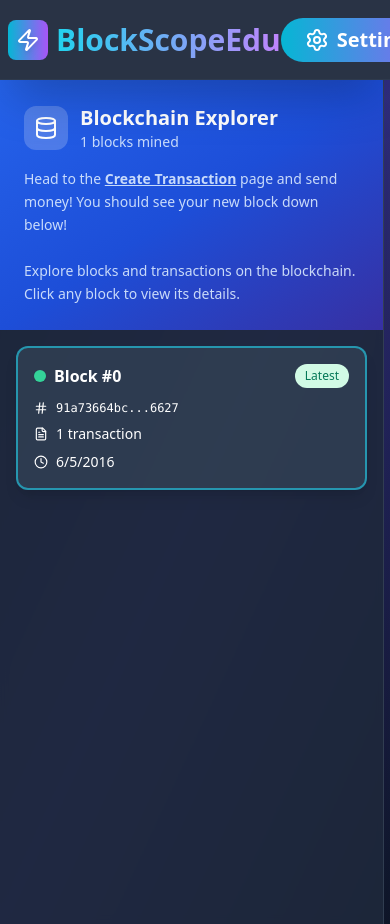
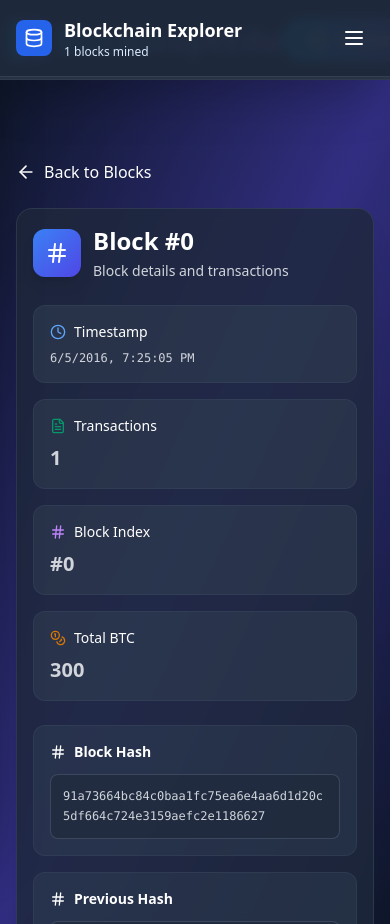
Before and after one commit to StuvanFIT/Blockchain-Network-Educational-Tool, a React (Create React App) app in the folder explorer/: page /simulators/explorer in a window 390 px wide. Shown: the top 924 px of the page. Built offline with nearby package versions, Linux system fonts and the light colour scheme.

Commit message:
feat: enhance mobile experience with new sidebar and header for BlockExplorer

```diff
--- a/explorer/src/components/BlockExplorer.tsx
+++ b/explorer/src/components/BlockExplorer.tsx
@@ -1,5 +1,5 @@
 import React, { useEffect, useState } from 'react';
-import { Hash, Clock, Coins, FileText, Database } from 'lucide-react';
+import { Hash, Clock, Coins, FileText, Database, Menu, X, ArrowLeft } from 'lucide-react';
 import { useBlockchainStore } from '../stores/BlockChainStore';
 import { Link } from 'react-router';
 
@@ -19,6 +19,7 @@ type Block = {
 const BlockExplorer = () => {
   const [blocks, setBlocks] = useState<Block[]>([]);
   const [selectedBlock, setSelectedBlock] = useState<Block | null>(null);
+  const [sidebarOpen, setSidebarOpen] = useState(false);
   const {blockchain}  = useBlockchainStore();
 
   useEffect(() => {
@@ -29,13 +30,51 @@ const BlockExplorer = () => {
 
   const formatHash = (hash: string, length = 8) => `${hash.slice(0, length)}...${hash.slice(-4)}`;
 
-  return (
-    <div className="min-h-screen bg-gradient-to-br from-slate-900 via-indigo-900 to-slate-900 overflow-hidden ">
-      <div className="flex h-screen">
+  const handleBlockSelect = (block: Block) => {
+    setSelectedBlock(block);
+    setSidebarOpen(false); // Close sidebar on mobile after selection
+  };
+
+  const handleBackToBlocks = () => {
+    setSelectedBlock(null);
+    setSidebarOpen(true); // Open sidebar when going back on mobile
+  };
+
+   return (
+    <div className="min-h-screen bg-gradient-to-br from-slate-900 via-indigo-900 to-slate-900 overflow-hidden">
+      <div className="flex h-screen relative">
+        {/* Mobile Header */}
+        <div className="lg:hidden fixed top-0 left-0 right-0 z-50 bg-slate-800/95 backdrop-blur-sm border-b border-slate-600/50 p-4">
+          <div className="flex items-center justify-between">
+            <div className="flex items-center gap-3">
+              <div className="p-2 bg-blue-600 rounded-lg">
+                <Database className="w-5 h-5 text-white" />
+              </div>
+              <div>
+                <h1 className="text-lg font-bold text-white">Blockchain Explorer</h1>
+                <p className="text-blue-100 text-xs">{blocks.length} blocks mined</p>
+              </div>
+            </div>
+            <button
+              onClick={() => setSidebarOpen(!sidebarOpen)}
+              className="p-2 text-white hover:bg-slate-700 rounded-lg transition-colors"
+            >
+              {sidebarOpen ? <X className="w-6 h-6" /> : <Menu className="w-6 h-6" />}
+            </button>
+          </div>
+        </div>
+
         {/* Sidebar */}
-        <div className="w-96 bg-slate-800/90 backdrop-blur-sm shadow-2xl border-r border-slate-600/50 flex flex-col">
-          {/* Header */}
-          <div className="p-6 bg-gradient-to-br from-blue-600 via-blue-700 to-indigo-800 text-white">
+        <div className={`
+          fixed lg:relative inset-y-0 left-0 z-40 w-full sm:w-80 lg:w-96
+          bg-slate-800/95 lg:bg-slate-800/90 backdrop-blur-sm shadow-2xl
+          border-r border-slate-600/50 transition-transform duration-300 ease-in-out
+          ${sidebarOpen ? 'translate-x-0' : '-translate-x-full lg:translate-x-0'}
+          ${selectedBlock ? 'lg:flex' : 'flex'}
+          flex-col
+        `}>
+          {/* Header - Hidden on mobile, shown on desktop */}
+          <div className="hidden lg:block p-6 bg-gradient-to-br from-blue-600 via-blue-700 to-indigo-800 text-white">
             <div className="flex items-center gap-3 mb-4">
               <div className="p-2.5 bg-white/20 rounded-xl backdrop-blur-sm">
                 <Database className="w-6 h-6" />
@@ -48,14 +87,26 @@ const BlockExplorer = () => {
 
             <div className='text-blue-100 text-sm leading-relaxed opacity-90'>
               Head to the {' '}
-              <Link to={"/simulators/createTransactions"} className='font-bold underline'>Create Transaction</Link>
+              <a href="/simulators/createTransactions" className='font-bold underline'>Create Transaction</a>
               {' '}page and send money! You should see your new block down below!
             </div>
             <br/>
             <p className="text-blue-100 text-sm leading-relaxed opacity-90">
               Explore blocks and transactions on the blockchain. Click any block to view its details.
             </p>
+          </div>
 
+          {/* Mobile Header Content */}
+          <div className="lg:hidden p-4 bg-gradient-to-br from-blue-600 via-blue-700 to-indigo-800 text-white mt-16">
+            <div className='text-blue-100 text-sm leading-relaxed opacity-90'>
+              Head to the {' '}
+              <a href="/simulators/createTransactions" className='font-bold underline'>Create Transaction</a>
+              {' '}page and send money!
+            </div>
+            <br/>
+            <p className="text-blue-100 text-sm leading-relaxed opacity-90">
+              Explore blocks and transactions on the blockchain. Click any block to view its details.
+            </p>
           </div>
 
           {/* Block List */}
@@ -63,7 +114,7 @@ const BlockExplorer = () => {
             {blocks.map((block, index) => (
               <div
                 key={block.hash}
-                onClick={() => setSelectedBlock(block)}
+                onClick={() => handleBlockSelect(block)}
                 className={`p-4 rounded-xl cursor-pointer transition-all duration-200 border-2 ${
                   selectedBlock?.hash === block.hash
                     ? 'bg-slate-700/80 border-cyan-400/60 shadow-lg'
@@ -93,7 +144,7 @@ const BlockExplorer = () => {
                   </div>
                   <div className="flex items-center gap-2 text-sm text-white">
                     <Clock className="w-3.5 h-3.5" />
-                    <span>{new Date(block.timestamp * 1000).toLocaleDateString()}</span>
+                    <span className="text-xs">{new Date(block.timestamp * 1000).toLocaleDateString()}</span>
                   </div>
                 </div>
               </div>
@@ -101,80 +152,97 @@ const BlockExplorer = () => {
           </div>
         </div>
 
+        {/* Overlay for mobile */}
+        {sidebarOpen && (
+          <div
+            className="lg:hidden fixed inset-0 bg-black/50 z-30"
+            onClick={() => setSidebarOpen(false)}
+          />
+        )}
+
         {/* Main Content */}
-        <div className="flex-1 overflow-y-auto">
+        <div className="flex-1 overflow-y-auto pt-16 lg:pt-0">
           {selectedBlock ? (
-            <div className="p-8 max-w-6xl mx-auto">
+            <div className="p-4 sm:p-6 lg:p-8 max-w-6xl mx-auto">
+              {/* Mobile Back Button */}
+              <button
+                onClick={handleBackToBlocks}
+                className="lg:hidden flex items-center gap-2 text-white hover:text-blue-400 transition-colors mb-6"
+              >
+                <ArrowLeft className="w-5 h-5" />
+                <span>Back to Blocks</span>
+              </button>
+
               {/* Block Header */}
-              <div className="bg-slate-800/80 backdrop-blur-sm rounded-2xl shadow-xl p-8 mb-8 border border-slate-600/40">
-                <div className="flex items-center gap-4 mb-8">
-                  <div className="p-4 bg-gradient-to-br from-blue-500 to-indigo-600 rounded-2xl text-white shadow-lg">
-                    <Hash className="w-8 h-8" />
+              <div className="bg-slate-800/80 backdrop-blur-sm rounded-2xl shadow-xl p-4 sm:p-6 lg:p-8 mb-6 lg:mb-8 border border-slate-600/40">
+                <div className="flex items-center gap-3 sm:gap-4 mb-6 lg:mb-8">
+                  <div className="p-3 lg:p-4 bg-gradient-to-br from-blue-500 to-indigo-600 rounded-xl lg:rounded-2xl text-white shadow-lg">
+                    <Hash className="w-6 h-6 lg:w-8 lg:h-8" />
                   </div>
                   <div>
-                    <h2 className="text-3xl font-bold text-white">Block #{selectedBlock.index}</h2>
-                    <p className="text-gray-300 mt-1">Block details and transactions</p>
+                    <h2 className="text-2xl lg:text-3xl font-bold text-white">Block #{selectedBlock.index}</h2>
+                    <p className="text-gray-300 mt-1 text-sm lg:text-base">Block details and transactions</p>
                   </div>
                 </div>
 
                 {/* Block Stats Grid */}
-                <div className="grid grid-cols-1 md:grid-cols-2 lg:grid-cols-4 gap-6 mb-8">
-                  <div className="bg-slate-700/50 rounded-xl p-5 border border-slate-600/30">
-                    <div className="flex items-center gap-3 mb-2">
-                      <Clock className="w-5 h-5 text-blue-400" />
+                <div className="grid grid-cols-1 sm:grid-cols-2 lg:grid-cols-4 gap-4 lg:gap-6 mb-6 lg:mb-8">
+                  <div className="bg-slate-700/50 rounded-xl p-4 lg:p-5 border border-slate-600/30">
+                    <div className="flex items-center gap-2 lg:gap-3 mb-2">
+                      <Clock className="w-4 h-4 lg:w-5 lg:h-5 text-blue-400" />
                       <span className="text-sm font-medium text-white">Timestamp</span>
                     </div>
-                    <p className="font-mono text-sm text-gray-300">{new Date(selectedBlock.timestamp * 1000).toLocaleString()}</p>
+                    <p className="font-mono text-xs lg:text-sm text-gray-300">{new Date(selectedBlock.timestamp * 1000).toLocaleString()}</p>
                   </div>
 
-                  <div className="bg-slate-700/50 rounded-xl p-5 border border-slate-600/30">
-                    <div className="flex items-center gap-3 mb-2">
-                      <FileText className="w-5 h-5 text-emerald-600" />
+                  <div className="bg-slate-700/50 rounded-xl p-4 lg:p-5 border border-slate-600/30">
+                    <div className="flex items-center gap-2 lg:gap-3 mb-2">
+                      <FileText className="w-4 h-4 lg:w-5 lg:h-5 text-emerald-600" />
                       <span className="text-sm font-medium text-white">Transactions</span>
                     </div>
-                    <p className="text-2xl font-bold text-gray-300">{selectedBlock.data.length}</p>
+                    <p className="text-xl lg:text-2xl font-bold text-gray-300">{selectedBlock.data.length}</p>
                   </div>
 
-                  <div className="bg-slate-700/50 rounded-xl p-5 border border-slate-600/30">
-                    <div className="flex items-center gap-3 mb-2">
-                      <Hash className="w-5 h-5 text-purple-400" />
+                  <div className="bg-slate-700/50 rounded-xl p-4 lg:p-5 border border-slate-600/30">
+                    <div className="flex items-center gap-2 lg:gap-3 mb-2">
+                      <Hash className="w-4 h-4 lg:w-5 lg:h-5 text-purple-400" />
                       <span className="text-sm font-medium text-white">Block Index</span>
                     </div>
-                    <p className="text-2xl font-bold text-gray-300">#{selectedBlock.index}</p>
+                    <p className="text-xl lg:text-2xl font-bold text-gray-300">#{selectedBlock.index}</p>
                   </div>
 
-                  <div className="bg-slate-700/50 rounded-xl p-5 border border-slate-600/30">
-                    <div className="flex items-center gap-3 mb-2">
-                      <Coins className="w-5 h-5 text-amber-600" />
+                  <div className="bg-slate-700/50 rounded-xl p-4 lg:p-5 border border-slate-600/30">
+                    <div className="flex items-center gap-2 lg:gap-3 mb-2">
+                      <Coins className="w-4 h-4 lg:w-5 lg:h-5 text-amber-600" />
                       <span className="text-sm font-medium text-white">Total BTC</span>
                     </div>
-                    <p className="text-2xl font-bold text-gray-300">
+                    <p className="text-xl lg:text-2xl font-bold text-gray-300">
                       {selectedBlock.data.reduce((sum, tx) => sum + tx.txOuts.reduce((txSum, out) => txSum + out.amount, 0), 0)}
                     </p>
                   </div>
                 </div>
 
                 {/* Hash Details */}
-                <div className="grid grid-cols-1 lg:grid-cols-2 gap-6">
-                  <div className="bg-slate-700/40 rounded-xl p-5 border border-slate-600/30">
+                <div className="grid grid-cols-1 gap-4 lg:gap-6">
+                  <div className="bg-slate-700/40 rounded-xl p-4 lg:p-5 border border-slate-600/30">
                     <h4 className="text-sm font-semibold text-white mb-3 flex items-center gap-2">
                       <Hash className="w-4 h-4" />
                       Block Hash
                     </h4>
-                    <div className="bg-slate-800/60 rounded-lg p-4 border border-slate-500/40">
-                      <p className="font-mono text-sm text-gray-300 break-all leading-relaxed">
+                    <div className="bg-slate-800/60 rounded-lg p-3 lg:p-4 border border-slate-500/40">
+                      <p className="font-mono text-xs lg:text-sm text-gray-300 break-all leading-relaxed">
                         {selectedBlock.hash}
                       </p>
                     </div>
                   </div>
 
-                  <div className="bg-slate-700/40 rounded-xl p-5 border border-slate-600/30">
+                  <div className="bg-slate-700/40 rounded-xl p-4 lg:p-5 border border-slate-600/30">
                     <h4 className="text-sm font-semibold text-white mb-3 flex items-center gap-2">
                       <Hash className="w-4 h-4" />
                       Previous Hash
                     </h4>
-                    <div className="bg-slate-800/60 rounded-lg p-4 border border-slate-500/40">
-                      <p className="font-mono text-sm text-gray-300 break-all leading-relaxed">
+                    <div className="bg-slate-800/60 rounded-lg p-3 lg:p-4 border border-slate-500/40">
+                      <p className="font-mono text-xs lg:text-sm text-gray-300 break-all leading-relaxed">
                         {selectedBlock.previousHash}
                       </p>
                     </div>
@@ -183,46 +251,46 @@ const BlockExplorer = () => {
               </div>
 
               {/* Transactions Section */}
-              <div className="space-y-6">
-                <div className="flex items-center gap-3 mb-6">
-                  <Coins className="w-7 h-7 text-sky-300" />
-                  <h3 className="text-2xl font-bold text-white">Transactions</h3>
+              <div className="space-y-4 lg:space-y-6">
+                <div className="flex items-center gap-3 mb-4 lg:mb-6">
+                  <Coins className="w-6 h-6 lg:w-7 lg:h-7 text-sky-300" />
+                  <h3 className="text-xl lg:text-2xl font-bold text-white">Transactions</h3>
                   <span className="px-3 py-1 bg-blue-100 text-blue-700 text-sm font-medium rounded-full">
                     {selectedBlock.data.length}
                   </span>
                 </div>
 
                 {selectedBlock.data.length === 0 ? (
-                  <div className="bg-white rounded-2xl shadow-sm p-12 text-center border border-gray-200">
-                    <div className="w-20 h-20 bg-gray-100 rounded-full flex items-center justify-center mx-auto mb-4">
-                      <FileText className="w-10 h-10 text-white" />
+                  <div className="bg-slate-800/70 rounded-2xl shadow-sm p-8 lg:p-12 text-center border border-slate-600/40">
+                    <div className="w-16 h-16 lg:w-20 lg:h-20 bg-slate-700 rounded-full flex items-center justify-center mx-auto mb-4">
+                      <FileText className="w-8 h-8 lg:w-10 lg:h-10 text-white" />
                     </div>
                     <h4 className="text-lg font-semibold text-white mb-2">No Transactions</h4>
                     <p className="text-gray-300">This block contains no transactions</p>
                   </div>
                 ) : (
-                  <div className="space-y-6">
+                  <div className="space-y-4 lg:space-y-6">
                     {selectedBlock.data.map((tx, i) => (
                       <div key={tx.id} className="bg-slate-800/70 backdrop-blur-sm rounded-2xl shadow-lg border border-slate-600/40 overflow-hidden">
                         {/* Transaction Header */}
-                        <div className="bg-slate-700/50 p-6 border-b border-slate-600/40">
-                          <div className="flex items-center gap-4">
-                            <div className="w-10 h-10 bg-blue-100 rounded-full flex items-center justify-center text-blue-500 font-bold">
+                        <div className="bg-slate-700/50 p-4 lg:p-6 border-b border-slate-600/40">
+                          <div className="flex items-center gap-3 lg:gap-4">
+                            <div className="w-8 h-8 lg:w-10 lg:h-10 bg-blue-100 rounded-full flex items-center justify-center text-blue-500 font-bold text-sm lg:text-base">
                               {i + 1}
                             </div>
-                            <div className="flex-1">
+                            <div className="flex-1 min-w-0">
                               <h4 className="font-semibold text-white mb-1">Transaction #{i + 1}</h4>
-                              <p className="font-mono text-sm text-gray-300 break-all">{tx.id}</p>
+                              <p className="font-mono text-xs lg:text-sm text-gray-300 break-all">{tx.id}</p>
                             </div>
                           </div>
                         </div>
 
                         {/* Transaction Details */}
-                        <div className="p-6">
-                          <div className="grid grid-cols-1 xl:grid-cols-2 gap-8">
+                        <div className="p-4 lg:p-6">
+                          <div className="grid grid-cols-1 gap-6 lg:gap-8">
                             {/* Inputs */}
                             <div>
-                              <h5 className="font-semibold text-white mb-4 flex items-center gap-2">
+                              <h5 className="font-semibold text-white mb-3 lg:mb-4 flex items-center gap-2">
                                 <div className="w-4 h-4 bg-red-100 rounded-full flex items-center justify-center">
                                   <div className="w-2 h-2 bg-red-500 rounded-full" />
                                 </div>
@@ -230,17 +298,17 @@ const BlockExplorer = () => {
                               </h5>
                               <div className="space-y-3">
                                 {tx.txIns.map((input, idx) => (
-                                  <div key={idx} className="bg-red-900/20 rounded-lg p-4 border border-red-500/30">
+                                  <div key={idx} className="bg-red-900/20 rounded-lg p-3 lg:p-4 border border-red-500/30">
                                     <div className="flex items-start gap-3">
                                       <Hash className="w-4 h-4 text-red-600 mt-0.5 flex-shrink-0" />
                                       <div className="flex-1 space-y-2 min-w-0">
-                                        <p className="font-mono text-sm text-gray-300 break-all">
-                                          TXOUT ID: {(input.txOutId)}
+                                        <p className="font-mono text-xs lg:text-sm text-gray-300 break-all">
+                                          TXOUT ID: {input.txOutId}
                                         </p>
-                                        <p className="font-mono text-sm text-gray-300 break-all">
+                                        <p className="font-mono text-xs lg:text-sm text-gray-300 break-all">
                                           TXOUT INDEX: {input.txOutIndex}
                                         </p>
-                                        <p className="text-base text-gray-300 mt-1">Output Reference</p>
+                                        <p className="text-sm lg:text-base text-gray-300 mt-1">Output Reference</p>
                                       </div>
                                     </div>
                                   </div>
@@ -248,10 +316,9 @@ const BlockExplorer = () => {
                               </div>
                             </div>
 
-
                             {/* Outputs */}
                             <div>
-                              <h5 className="font-semibold text-white mb-4 flex items-center gap-2">
+                              <h5 className="font-semibold text-white mb-3 lg:mb-4 flex items-center gap-2">
                                 <div className="w-4 h-4 bg-emerald-100 rounded-full flex items-center justify-center">
                                   <div className="w-2 h-2 bg-emerald-500 rounded-full" />
                                 </div>
@@ -259,16 +326,16 @@ const BlockExplorer = () => {
                               </h5>
                               <div className="space-y-3">
                                 {tx.txOuts.map((output, idx) => (
-                                  <div key={idx} className="bg-emerald-900/20 rounded-lg p-4 border border-emerald-500/30">
+                                  <div key={idx} className="bg-emerald-900/20 rounded-lg p-3 lg:p-4 border border-emerald-500/30">
                                     <div className="flex items-start gap-3">
                                       <Coins className="w-4 h-4 text-emerald-600 mt-0.5 flex-shrink-0" />
                                       <div className="flex-1 min-w-0">
-                                        <p className="font-mono text-sm text-gray-300 break-all mb-2">
-                                          RECIPIENT ADDRESS: {(output.address)}
+                                        <p className="font-mono text-xs lg:text-sm text-gray-300 break-all mb-2">
+                                          RECIPIENT ADDRESS: {output.address}
                                         </p>
                                         <div className="flex items-center gap-2">
-                                          <span className="text-base text-gray-300">Amount:</span>
-                                          <span className="font-bold text-emerald-700">{output.amount} BTC</span>
+                                          <span className="text-sm lg:text-base text-gray-300">Amount:</span>
+                                          <span className="font-bold text-emerald-400 text-sm lg:text-base">{output.amount} BTC</span>
                                         </div>
                                       </div>
                                     </div>
@@ -285,15 +352,21 @@ const BlockExplorer = () => {
               </div>
             </div>
           ) : (
-            <div className="flex items-center justify-center h-full">
+            <div className="flex items-center justify-center h-full p-4">
               <div className="text-center">
-                <div className="w-24 h-24 bg-gray-100 rounded-full flex items-center justify-center mx-auto mb-6">
-                  <Hash className="w-12 h-12 text-gray-400" />
+                <div className="w-20 h-20 lg:w-24 lg:h-24 bg-slate-700 rounded-full flex items-center justify-center mx-auto mb-6">
+                  <Hash className="w-10 h-10 lg:w-12 lg:h-12 text-gray-400" />
                 </div>
-                <h3 className="text-2xl font-semibold text-gray-700 mb-2">Select a Block</h3>
-                <p className="text-gray-500 max-w-md mx-auto">
+                <h3 className="text-xl lg:text-2xl font-semibold text-white mb-2">Select a Block</h3>
+                <p className="text-gray-300 max-w-md mx-auto text-sm lg:text-base">
                   Choose a block from the sidebar to explore its transactions and details
                 </p>
+                <button
+                  onClick={() => setSidebarOpen(true)}
+                  className="lg:hidden mt-4 px-4 py-2 bg-blue-600 text-white rounded-lg hover:bg-blue-700 transition-colors"
+                >
+                  View Blocks
+                </button>
               </div>
             </div>
           )}
```
